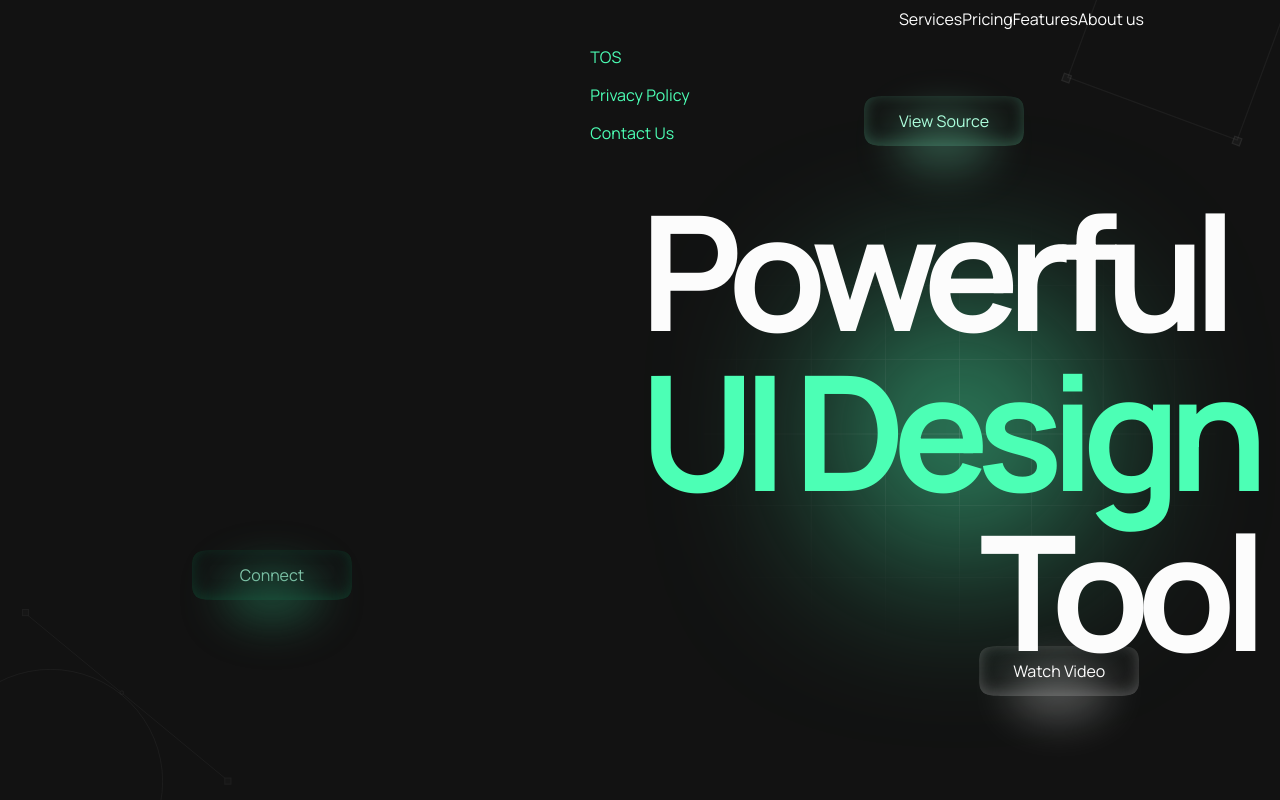
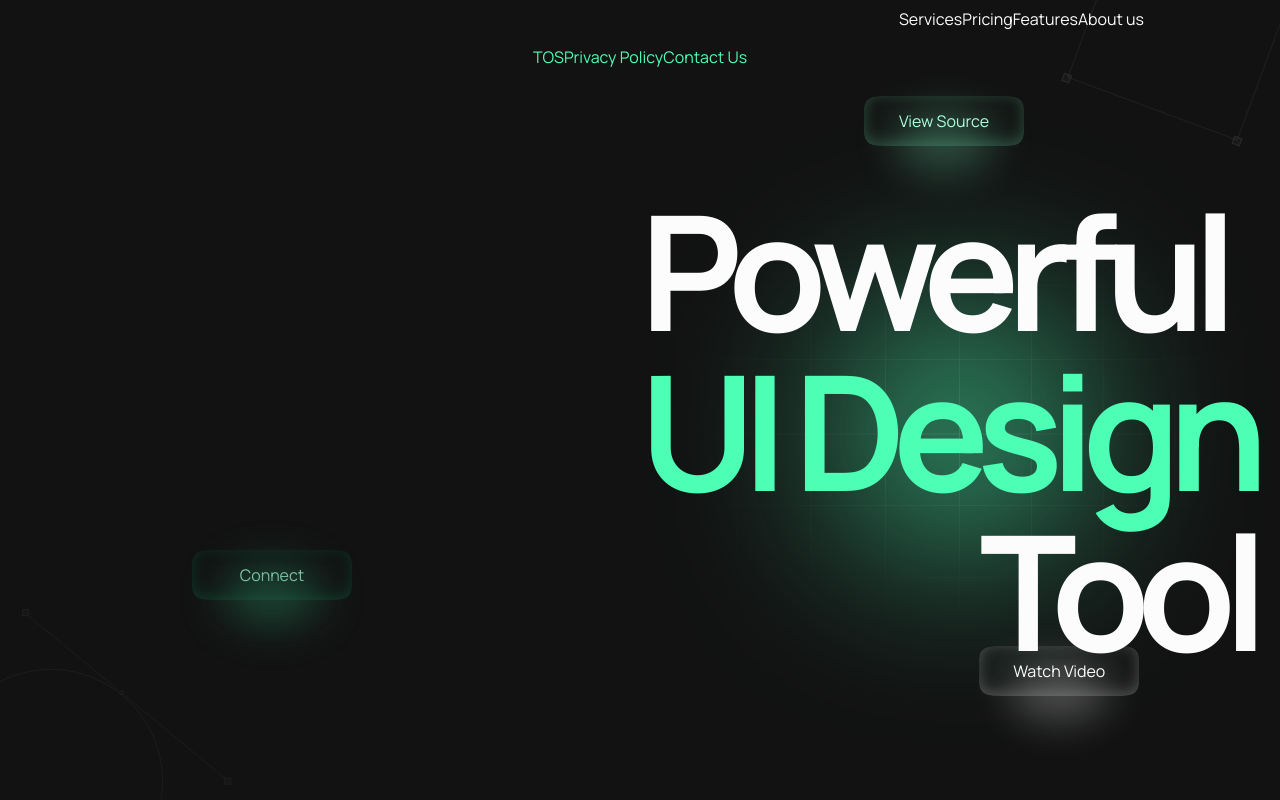
Before and after one commit to KingsMan-code/site-setos, a Next.js app: page /home in a window 1280 px wide. Shown: the top 800 px of the page. Built offline with nearby package versions, Linux system fonts and the light colour scheme.

Commit message:
Add shared NavBar and Footer components

```diff
--- a/src/app/home/page.tsx
+++ b/src/app/home/page.tsx
@@ -3,30 +3,8 @@
 export default function Home() {
   return (
     <>
-      <nav className="flex items-center w-full px-8">
-        {/* Bloco da esquerda - 70% largura */}
-        <div className="w-[70%]">
-          <span className="font-bold text-lg">Setos</span>
-        </div>
-
-        {/* Bloco da direita - 30% largura com links espaçados */}
-        <div className="w-[30%] flex justify-end space-x-8">
-          <a href="#" className="text-inherit no-underline hover:underline">
-            Services
-          </a>
-          <a href="#" className="text-inherit no-underline hover:underline">
-            Pricing
-          </a>
-          <a href="#" className="text-inherit no-underline hover:underline">
-            Features
-          </a>
-          <a href="#" className="text-inherit no-underline hover:underline">
-            About us
-          </a>
-        </div>
-      </nav>
-
-      <div>
+      <main>
+        <div>
         <div className="grid">
           <svg
             className="grid-svg"
@@ -165,12 +143,7 @@ export default function Home() {
           </g>
         </svg>
       </div>
-
-      <footer>
-        <p className="self-end pr-8 text-[hsl(155,100%,65%)]">TOS</p>
-        <p className="self-end pr-8 text-[hsl(155,100%,65%)]">Privacy Policy</p>
-        <p className="self-end pr-8 text-[hsl(155,100%,65%)]">Contact Us</p>
-      </footer>
+      </main>
 
       <style jsx global>{`
         @import url("https://fonts.googleapis.com/css?family=Manrope:700|Manrope:400");
--- a/src/app/layout.tsx
+++ b/src/app/layout.tsx
@@ -2,6 +2,8 @@
 
 import { ReactNode } from 'react';
 import './globals.css';
+import NavBar from '@/components/NavBar';
+import Footer from '@/components/Footer';
 
 type RootProps = {
   children: ReactNode;
@@ -11,7 +13,9 @@ export default function RootLayout({ children }: RootProps) {
   return (
     <html lang="pt-BR">
       <body>
+        <NavBar />
         {children}
+        <Footer />
       </body>
     </html>
   );
--- /dev/null
+++ b/src/components/Footer.tsx
@@ -0,0 +1,9 @@
+export default function Footer() {
+  return (
+    <footer className="flex justify-center gap-8 py-4">
+      <p className="text-[hsl(155,100%,65%)]">TOS</p>
+      <p className="text-[hsl(155,100%,65%)]">Privacy Policy</p>
+      <p className="text-[hsl(155,100%,65%)]">Contact Us</p>
+    </footer>
+  );
+}
--- /dev/null
+++ b/src/components/NavBar.tsx
@@ -0,0 +1,25 @@
+import Link from 'next/link';
+
+export default function NavBar() {
+  return (
+    <nav className="flex w-full items-center px-8">
+      <div className="w-[70%]">
+        <span className="text-lg font-bold">Setos</span>
+      </div>
+      <div className="flex w-[30%] justify-end space-x-8">
+        <Link href="#" className="no-underline text-inherit hover:underline">
+          Services
+        </Link>
+        <Link href="#" className="no-underline text-inherit hover:underline">
+          Pricing
+        </Link>
+        <Link href="#" className="no-underline text-inherit hover:underline">
+          Features
+        </Link>
+        <Link href="#" className="no-underline text-inherit hover:underline">
+          About us
+        </Link>
+      </div>
+    </nav>
+  );
+}
```
